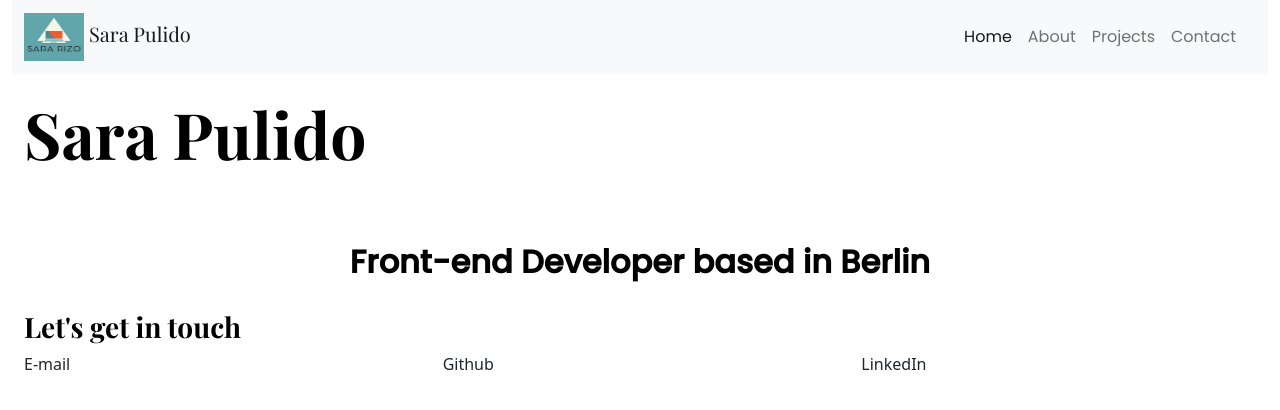
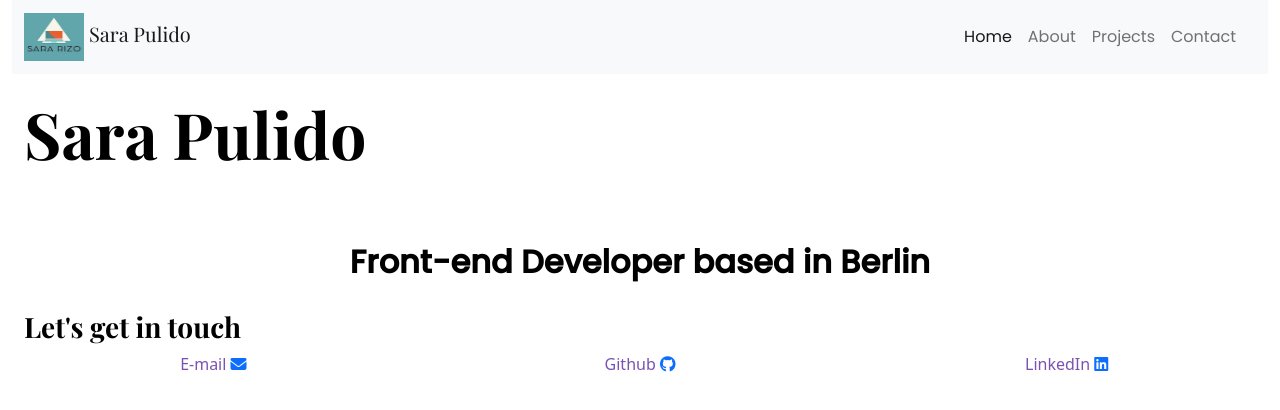
Before and after one commit to sara01rizo/portfolio-sara, a plain HTML site: page contact.html in a window 1280 px wide. Drawn offline with nearby package versions, Linux system fonts and the light colour scheme; a web font is replaced by a local one.

Commit message:
Updated contact HTML file - social links

```diff
--- a/contact.html
+++ b/contact.html
@@ -57,12 +57,17 @@
               <div class="collapse navbar-collapse" id="navbarNav">
                 <ul class="navbar-nav">
                   <li class="nav-item">
-                    <a class="nav-link active" aria-current="page" href="index.html"
+                    <a
+                      class="nav-link active"
+                      aria-current="page"
+                      href="index.html"
                       >Home</a
                     >
                   </li>
                   <li class="nav-item">
-                    <a class="nav-link" href="about.html" target="_blank">About</a>
+                    <a class="nav-link" href="about.html" target="_blank"
+                      >About</a
+                    >
                   </li>
                   <li class="nav-item">
                     <a class="nav-link" href="#" target="_blank">Projects</a>
@@ -82,11 +87,36 @@
         <h2 class="mt-5">Front-end Developer based in Berlin</h2>
         <h3>Let's get in touch</h3>
       </div>
-    <div class="contact container">
+      <div class="contact-container">
         <div class="row">
-        <div class="col">E-mail</div>
-        <div class="col">Github</div>
-        <div class="col">LinkedIn</div>
+          <div class="col">
+            E-mail
+            <a
+              href="https://mail.google.com/mail/"
+              target="_blank"
+              title="E-mail page"
+              ><i class="fas fa-envelope"></i
+            ></a>
+          </div>
+          <div class="col">
+            Github
+            <a
+              href="https://github.com/sara01rizo"
+              target="_blank"
+              title="GitHub profile"
+              ><i class="fab fa-github"></i
+            ></a>
+          </div>
+          <div class="col">
+            LinkedIn
+            <a
+              href="https://www.linkedin.com/in/sara-andrea-pulido-buenrostro-750b181b3/"
+              target="_blank"
+              title="LinkedIn profile"
+              ><i class="fab fa-linkedin"></i
+            ></a>
+          </div>
+        </div>
       </div>
     </div>
   </body>
--- a/src/style.css
+++ b/src/style.css
@@ -176,6 +176,10 @@ a:hover {
   line-height: 80px;
   font-family: var(--p-font-family);
 }
+.contact-container {
+  text-align: center;
+  color: var(--primary-color);
+}
 
 @media (max-width: 960px) {
   .project-resume {
@@ -186,4 +190,7 @@ a:hover {
     padding: 0 0 50px;
     margin-bottom: -70px;
   }
+  .project-description h2 {
+    font-size: 55px;
+  }
 }
```
Lines whose indentation alone changed are shown as unchanged.
